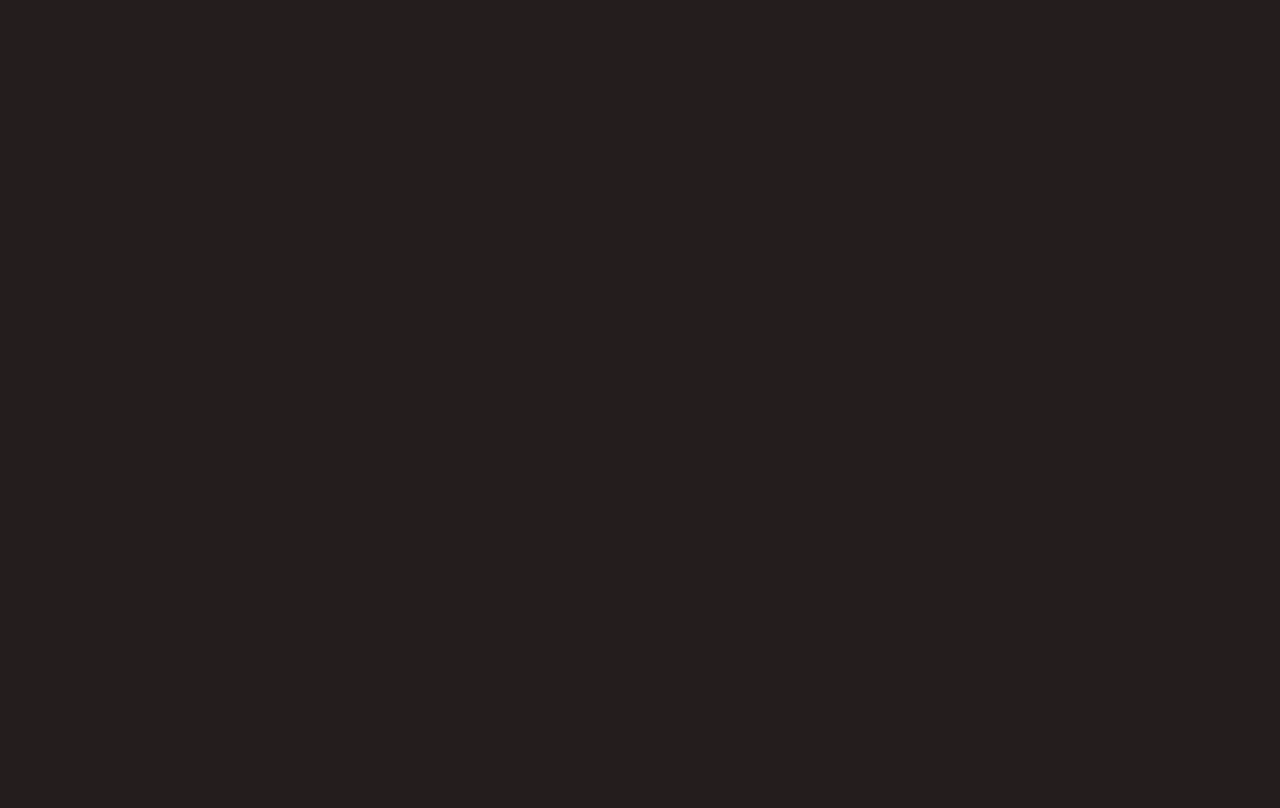
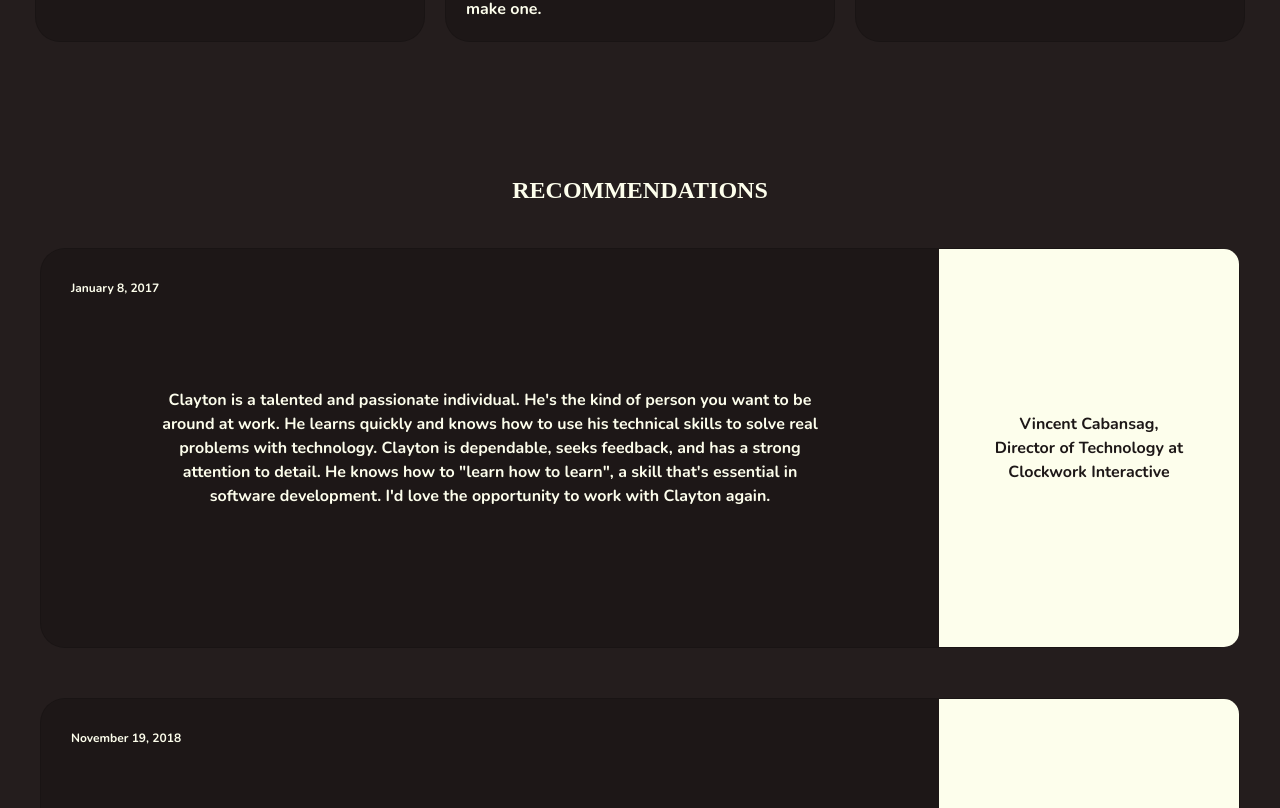
Before and after one commit to claytongentry/clayton, a React (Create React App) app: page / in a window 1280 px wide. Shown: the part 1992-2800 px from the top of the page. Before the commit the page ends 1740 px from the top, so only its background shows below. Built offline with nearby package versions, Linux system fonts and the light colour scheme; a web font is replaced by a local one.

Commit message:
style desktop recommendations

```diff
--- a/src/components/Menu.js
+++ b/src/components/Menu.js
@@ -7,13 +7,12 @@ import { APP_WHITE }    from '../styles/colors'
 import Text from './Text'
 
 const styles = {
-
+  margin: 20
 }
 
 export default class Menu extends Component {
 
   render() {
-    console.log(this.props.viewport)
     if (this.props.viewport.innerWidth < MOBILE_BREAK) {
       return <MobileMenu {...this.props} />
     } else {
--- a/src/components/Text.js
+++ b/src/components/Text.js
@@ -9,7 +9,12 @@ const styles = {
 }
 
 const Text = (props) => {
-  return <p style={{...styles, ...props.style }}>{props.children}</p>
+  const { className, style } = props
+  return (
+    <p style={{...styles, ...style }} className={className}>
+      {props.children}
+    </p>
+  )
 }
 
 export default Text
--- a/src/containers/App.js
+++ b/src/containers/App.js
@@ -38,17 +38,17 @@ class App extends Component {
         </Menu>
 
         {/* Banner Card */}
-        <Card style={{ marginLeft: 110, marginRight: 110 }}>
+        <Card style={{ marginLeft: 110, marginRight: 110, marginTop: 60, minHeight: 500 }}>
           <Title style={{ fontSize: 120, marginLeft: 160 }}>
             HEY,
           </Title>
           <Title style={{ fontSize: 36, textAlign: "center"}}>
             I'M CLAYTON.
           </Title>
-          <Text style={{ textAlign: "center" }}>
+          <Text style={{ textAlign: "center", fontSize: 14, marginTop: 60 }}>
             I write software and drink coffee.<br/>And I’m all out of coffee.
           </Text>
-          <Text style={{ fontSize: 10, color: APP_WHITE, textAlign: "center" }}>
+          <Text style={{ fontSize: 14, color: APP_WHITE, textAlign: "center", marginTop: 60 }}>
             New York, NY
           </Text>
 
@@ -108,8 +108,8 @@ class Section extends Component {
     const id = this.getSectionId(title)
 
     return (
-      <div id={id} style={{ margin: 40, marginLeft: "auto", marginRight: "auto", maxWidth: 750}}>
-        <Title style={{ fontSize: 24, textAlign: "center", marginBottom: 10 }}>{title}</Title>
+      <div id={id} style={{ margin: 80, marginLeft: "auto", marginRight: "auto", maxWidth: 1200}}>
+        <Title style={{ fontSize: 24, textAlign: "center", padding: 40 }}>{title}</Title>
         {body}
       </div>
     )
--- a/src/containers/Recommendations.js
+++ b/src/containers/Recommendations.js
@@ -1,10 +1,65 @@
-import { Component } from 'react'
+import React, { Component } from 'react'
+
+import { APP_WHITE, APP_DARK_BROWN } from '../styles/colors'
+
+import { Card, Text } from '../components'
 
 class Recommendations extends Component {
 
+  constructor(props) {
+    super(props)
+
+    this.state = {
+      recommendations: [
+        {
+          date: "January 8, 2017",
+          person: "Vincent Cabansag",
+          title: "Director of Technology at Clockwork Interactive",
+          text: "Clayton is a talented and passionate individual. He's the kind of person you want to be around at work. He learns quickly and knows how to use his technical skills to solve real problems with technology. Clayton is dependable, seeks feedback, and has a strong attention to detail. He knows how to \"learn how to learn\", a skill that's essential in software development. I'd love the opportunity to work with Clayton again."
+        },
+        {
+          date: "November 19, 2018",
+          person: "Steve Marshall",
+          title: "Co-Founder at Inverse, Sports Bet Collective",
+          text: "Clayton is a rock solid engineer, a blast to collaborate with, and just an overall great dude.  That said, flawless hair is an occasional workplace distraction."
+        }
+      ]
+    }
+  }
+
   render() {
-    return null
+    return (
+      <div>
+        {this.state.recommendations.map(r => <Recommendation {...r} />)}
+      </div>
+    )
   }
 }
 
+class Recommendation extends Component {
+
+  render() {
+    const { person, title, date, text } = this.props
+
+    return (
+      <Card className="rec">
+        <Text className="rec-date">{date}</Text>
+        <div style={{ padding: 10, textAlign: "center" }}>
+          <Text className="rec-text">{text}</Text>
+        </div>
+        <Attribution person={person} title={title} />
+      </Card>
+    )
+  }
+}
+
+const Attribution = ({ person, title }) =>
+  <div className="rec-attr">
+    <div>
+      <Text style={{ color: APP_DARK_BROWN }}>{person},</Text>
+      <Text />
+      <Text style={{ color: APP_DARK_BROWN }}>{title}</Text>
+    </div>
+  </div>
+
 export default Recommendations
--- a/src/index.css
+++ b/src/index.css
@@ -22,3 +22,38 @@ code {
 .labels_container {
   text-align: "center"
 }
+
+.rec {
+  display: flex;
+  justify-content: center;
+  margin-bottom: 50px;
+  min-height: 400px;
+}
+
+.rec-date {
+  font-size: 12px;
+  font-weight: 300;
+  position: absolute;
+  top: 30px;
+  left: 30px;
+}
+
+.rec-text {
+  align-text: center;
+  margin-right: 300px;
+  padding: 100px;
+}
+
+.rec-attr {
+  background-color: #FDFEEC;
+  border-radius: 0px 15px 15px 0px;
+  display: flex;
+  padding: 40px;
+  float: right;
+  max-width: 300px;
+  align-items: center;
+  text-align: center;
+  position: absolute;
+  right: 0;
+  height: 100%;
+}
```
